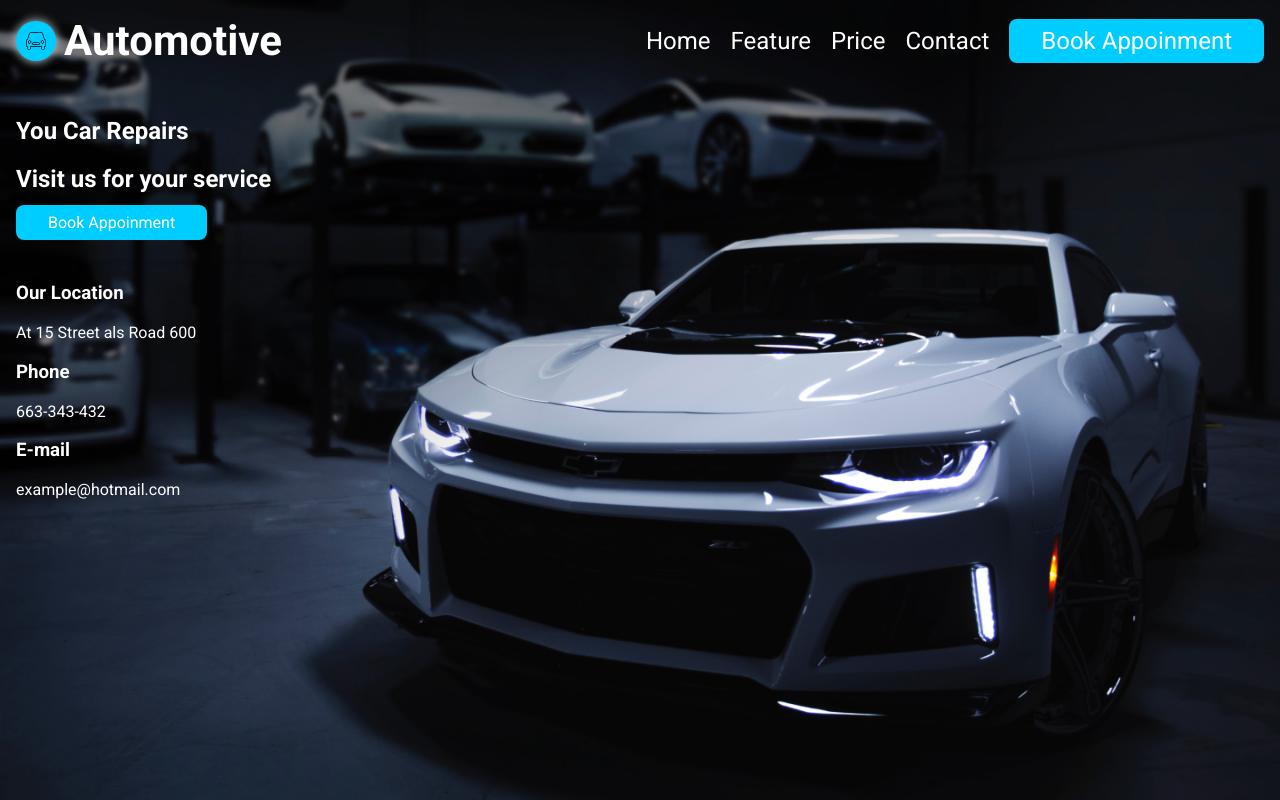
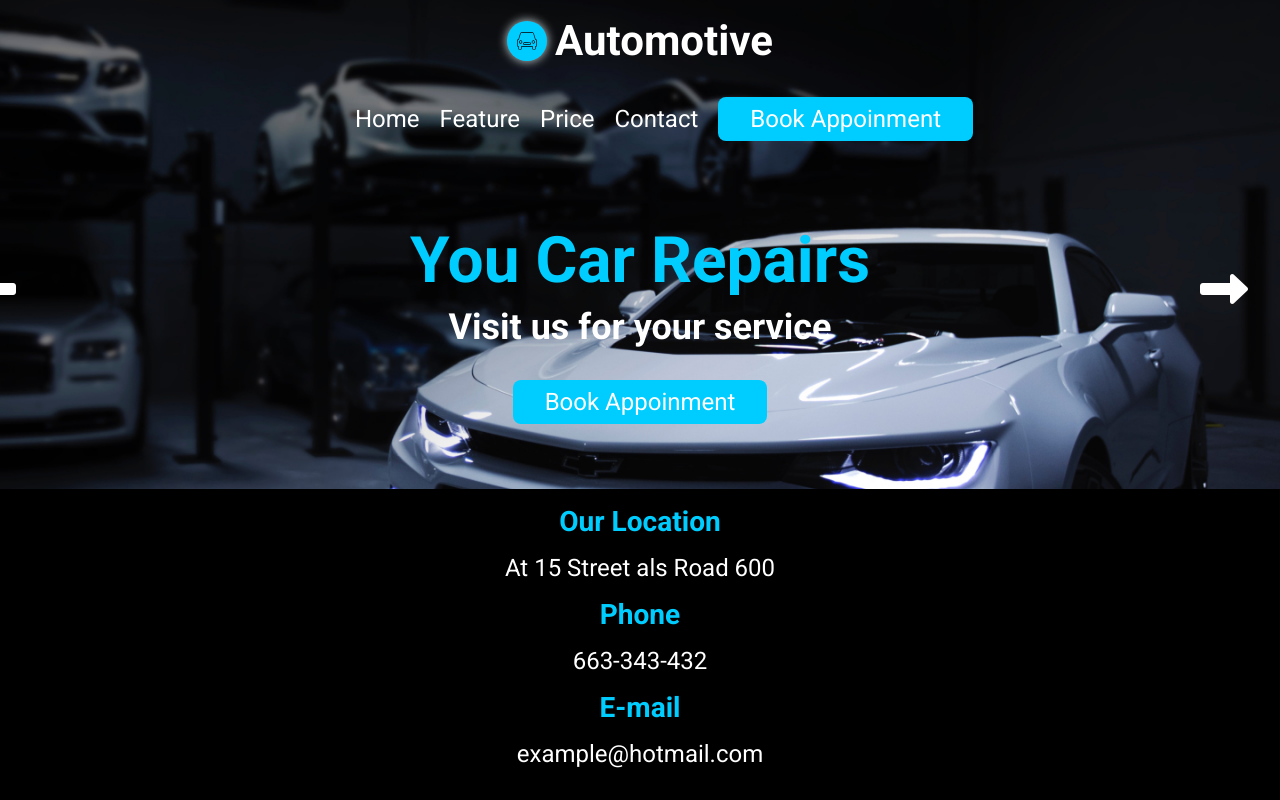
Before and after one commit to ENIACcc0N/FirstWeb, a plain HTML site: page index.html in a window 1280 px wide. Drawn offline with Linux system fonts and the light colour scheme.

Commit message:
Proyecto Terminado

```diff
--- a/index.html
+++ b/index.html
@@ -10,6 +10,9 @@
     <link rel="preconnect" href="https://fonts.googleapis.com">
     <link rel="preconnect" href="https://fonts.gstatic.com" crossorigin>
     <link href="https://fonts.googleapis.com/css2?family=Roboto:wght@400;700&family=Source+Sans+Pro:ital,wght@0,600;0,700;1,900&family=Ubuntu:wght@300;400;500;700&display=swap" rel="stylesheet">
+
+    <!-- Icon awesome -->
+    <link rel="stylesheet"href="https://cdnjs.cloudflare.com/ajax/libs/font-awesome/6.4.0/css/all.min.css">
     <!-- Icono de la barra de navegadores-->
     <link rel="icon" href="assets/img/logo.ico">
     <!-- Título de la web -->
@@ -38,6 +41,8 @@
 
         <!-- Content -->
         <article class="content">
+            <a class="slidebutton prevSlide"><i class="fa fa-left-long"></i></a>
+            <a class="slidebutton nextSlide"><i class="fa fa-right-long"></i></a>
             <h1 class="content__claim">You Car Repairs</h1>
             <h2 class="content__subclaim">Visit us  for your service</h2>
             <a class="book-appoinment" href="#">Book Appoinment</a>
@@ -45,6 +50,7 @@
 
 
         <!-- Footer -->
+        <div class="footer-wrapper">
             <footer class="footer">
                 <section class="footer__widget">
                     <h3 class="footer__widget__title">Our Location</h3>
@@ -59,8 +65,9 @@
                     <p class="footer__widget__text">example@hotmail.com</p>
                 </section>
             </footer>
+        </div>
     </main>
-
+    <script type="text/javascript" src="main.js"></script>
 
 </body>
 </html>
--- a/main.js
+++ b/main.js
@@ -0,0 +1,43 @@
+// Define the images
+const images = [
+    'assets/img/background_01.jpg',
+    'assets/img/background_02.jpg',
+    'assets/img/background_03.jpeg',
+]
+
+// App State
+let index = 0;
+const max = images.length;
+
+// Get the DOM elements
+const containerElement = document.querySelector('.container');
+const prevSlide = document.querySelector('.prevSlide');
+const nextSlide = document.querySelector('.nextSlide');
+
+//Listen for arrow events
+prevSlide.addEventListener('click',function(){
+    index--
+    // Set Images Index
+        setImagesIndex();
+    // Changes Background Images
+        changesBackgroundImages(images[index], containerElement);
+});
+
+nextSlide.addEventListener('click',function(){
+    index++
+    // Set Images Index
+        setImagesIndex();
+    // Changes Background Images
+        changesBackgroundImages(images[index], containerElement);
+});
+
+//Utilities function
+function setImagesIndex(){
+    if (index < 0) index = max - 1;
+    if (index === max) index = 0;
+};
+
+// Changes Background Images function
+function changesBackgroundImages(backgroundImage, element){
+    element.style.backgroundImage = `url(${backgroundImage})`;
+};
--- a/style.css
+++ b/style.css
@@ -20,13 +20,22 @@ a {
     text-decoration: none;
     color: white;
 }
-/* Content */
+
+.book-appoinment {
+    background-color: var(--acent-color);
+    padding: 0.5rem 2rem;
+    border-radius: 0.5rem;
+    font-size: 24px;
+}
+
+/* Conteniner */
 .container{
     height: 100vh;
     display: flex;
     flex-direction: column;
     min-width: var(--min-width);
     background-image: url('assets/img/background_01.jpg');
+    transition: background-image 0.7s ease-in-out;
     background-repeat: no-repeat;
     background-position: center;
     background-size: cover;
@@ -34,14 +43,16 @@ a {
 }
 
 .header, .content, .footer {
+    max-width: var(--max-width);
     width: 100%;
     margin: 0 auto;
     padding: 1rem;
 
+
 }
 
+/* Header */
 .header {
-    max-width: var(--max-width);
     display: flex;
     justify-content: space-between;
     align-items: center;
@@ -78,8 +89,89 @@ a {
     margin-right: 0;
 }
 
-.book-appoinment {
-    background-color: var(--acent-color);
-    padding: 0.5rem 2rem;
-    border-radius: 0.5rem;
+
+/* .content */
+
+.content {
+    position: relative;
+    padding: 2rem;
+    flex-grow: 1;
+    display: flex;
+    flex-direction: column;
+    justify-content: center;
+    align-items: flex-start;
 }
+
+.slidebutton {
+    top: 40%;
+    position: absolute;
+    transform: translateY(-50%);
+    font-size: 3rem;
+    cursor: pointer;
+}
+
+.prevSlide {
+    left: -2rem;
+}
+
+.nextSlide {
+    right: 2rem;
+}
+
+.content__claim {
+    font-size: 64px;
+    color: var(--acent-color);
+    margin: 0;
+}
+
+.content__subclaim {
+    font-size: 36px;
+    margin: 0.5rem 0 2rem;
+
+}
+
+/* Footer */
+
+.footer-wrapper {
+    background-color: black;
+}
+
+.footer {
+    max-width: var(--max-width);
+    display: flex;
+    justify-content: space-between;
+}
+
+.footer__widget {
+    font-size: 24px;
+}
+
+.footer__widget__title {
+    color: var(--acent-color);
+    margin: 0 0 1rem 0;
+}
+
+.footer__widget__text {
+    margin: 0;
+}
+
+/* Responsive staff  */
+
+@media screen and (max-width: 1280px){
+    .header, .footer{
+        flex-direction: column;
+        text-align: center;
+    }
+
+    .content {
+        align-items: center;
+    }
+
+    .footer__widget {
+        margin-bottom: 1rem;
+    }
+
+    .menu {
+        margin-top: 2rem;
+    }
+}
```
Lines whose indentation alone changed are shown as unchanged.
